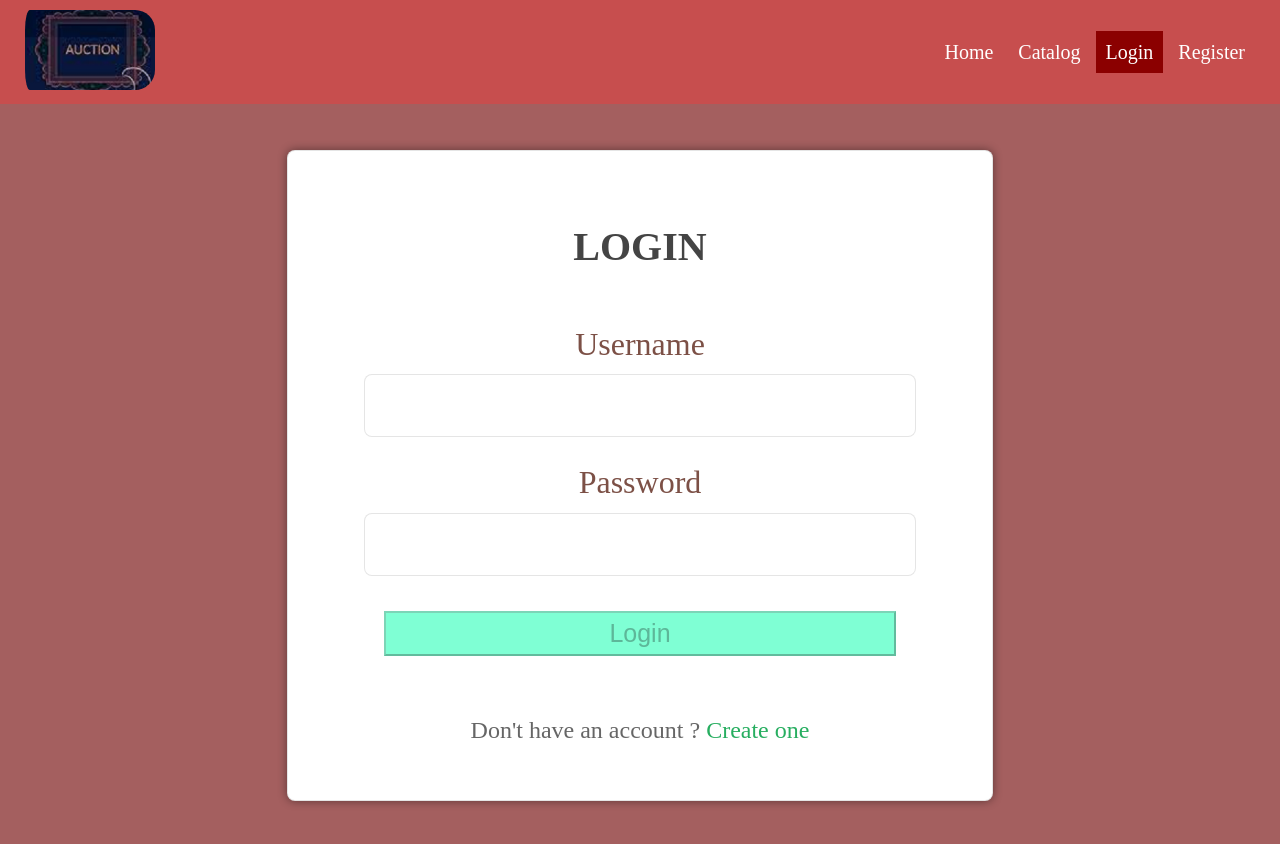
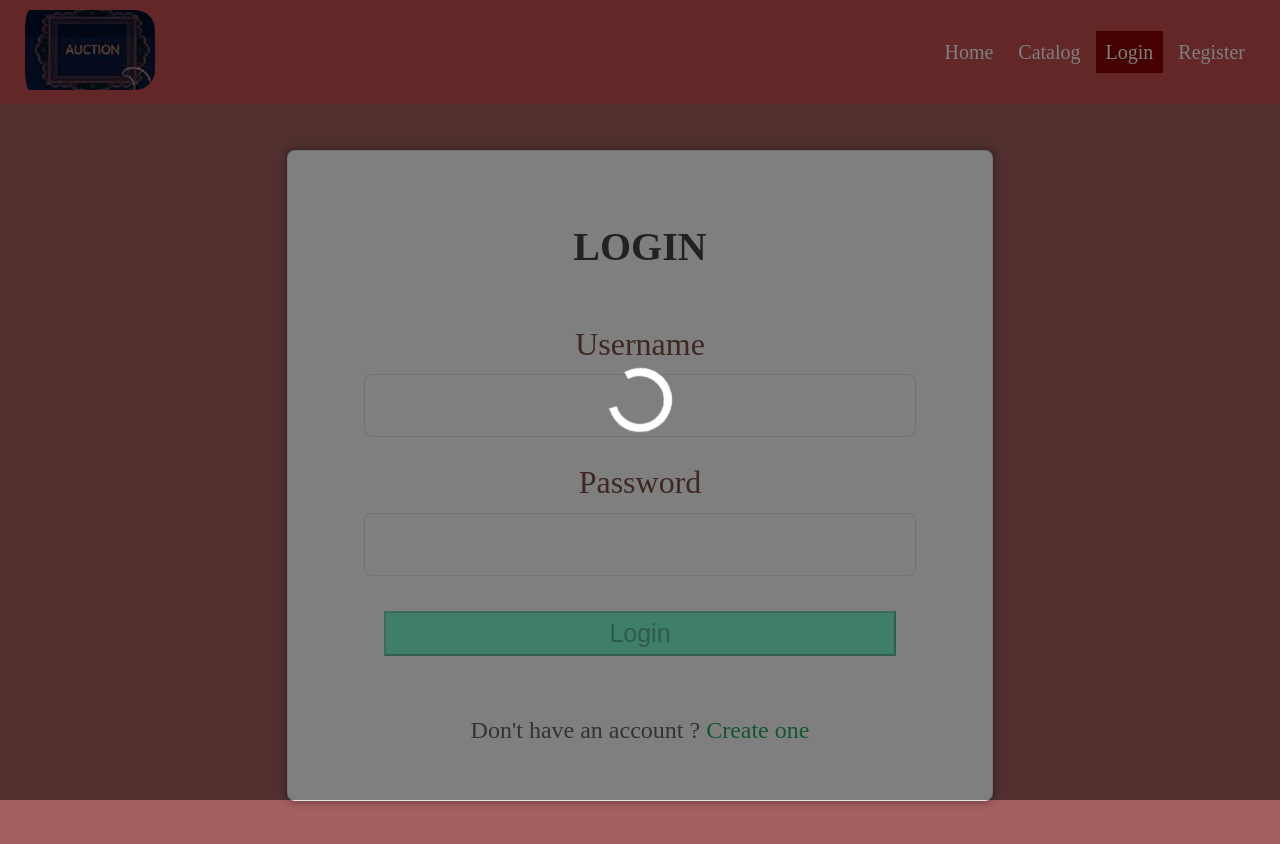
Before and after one commit to V1kata/Project-defence-softuni-angular, an Angular app: page /login in a window 1280 px wide. Shown: the top 844 px of the page. Built offline with nearby package versions, Linux system fonts and the light colour scheme.

Commit message:
error service loader

```diff
--- a/src/app/app.component.html
+++ b/src/app/app.component.html
@@ -1,6 +1,7 @@
 <app-nav />
 
 <main>
+    <app-loader *ngIf="!isLoaderHidden"></app-loader>
     <app-error></app-error>
     <router-outlet />
 </main>
--- a/src/app/app.component.ts
+++ b/src/app/app.component.ts
@@ -1,10 +1,21 @@
-import { Component } from '@angular/core';
+import { Component, OnInit } from '@angular/core';
+import { LoaderService } from './core/loader/loader.service';
 
 @Component({
   selector: 'app-root',
   templateUrl: './app.component.html',
   styleUrls: ['./app.component.css']
 })
-export class AppComponent {
-  title = 'project-defence-softuni-angular';
+export class AppComponent implements OnInit {
+  isLoaderHidden = true;
+
+  constructor(private loaderService: LoaderService) {}
+
+  ngOnInit(): void {
+    this.loaderService.showLoader();
+
+    setTimeout(() => {
+      this.isLoaderHidden = this.loaderService.isHidden;
+    });
+  }
 }
--- a/src/app/bids/catalog/catalog.component.ts
+++ b/src/app/bids/catalog/catalog.component.ts
@@ -1,5 +1,6 @@
 import { Component, OnInit } from '@angular/core';
 import { ApiService } from 'src/app/api.service';
+import { LoaderService } from 'src/app/core/loader/loader.service';
 import { BidItems } from 'src/app/types/BidItem';
 
 @Component({
@@ -9,11 +10,13 @@ import { BidItems } from 'src/app/types/BidItem';
 })
 export class CatalogComponent implements OnInit {
   posts: BidItems[] = [];
-  constructor(private apiService: ApiService) {}
+  constructor(private apiService: ApiService, private loaderService: LoaderService) {}
 
   ngOnInit(): void {
+    this.loaderService.showLoader();
     this.apiService.getCatalog().subscribe((data: any) => {
       this.posts = data.results;
+      this.loaderService.hideLoader()
     });
   }
 }
--- a/src/app/bids/details/details.component.ts
+++ b/src/app/bids/details/details.component.ts
@@ -2,6 +2,8 @@ import { Component, OnInit } from '@angular/core';
 import { NgForm } from '@angular/forms';
 import { ActivatedRoute, Router } from '@angular/router';
 import { ApiService } from 'src/app/api.service';
+import { ErrorService } from 'src/app/core/error/error.service';
+import { LoaderService } from 'src/app/core/loader/loader.service';
 import { BidItems } from 'src/app/types/BidItem';
 import { User } from 'src/app/types/User';
 import { UserService } from 'src/app/user/user.service';
@@ -25,12 +27,15 @@ export class DetailsComponent implements OnInit {
     private route: ActivatedRoute,
     private apiService: ApiService,
     private userService: UserService,
-    private router: Router
+    private router: Router,
+    private loadService: LoaderService,
+    private errorService: ErrorService
   ) {}
 
   ngOnInit(): void {
     const id = this.route.snapshot.paramMap.get('id');
     if (id !== null) {
+      this.loadService.showLoader();
       this.apiService.getSpecificBid(id).subscribe({
         next: (res) => {
           this.selectedItem = res;
@@ -50,20 +55,29 @@ export class DetailsComponent implements OnInit {
                 this.userService.getUserProfile(lastBidUserId).subscribe({
                   next: (lastBidUser) => {
                     this.lastBidder = lastBidUser.username;
+                    this.loadService.hideLoader()
                   },
                   error: (err) => {
                     console.log(err);
+                    this.errorService.setError(err)
+                    this.loadService.hideLoader()
                   },
                 });
+              } else {
+                this.loadService.hideLoader()
               }
             },
             error: (err) => {
               console.log(err);
+              this.errorService.setError(err)
+              this.loadService.hideLoader()
             },
           });
         },
         error: (err) => {
           console.log('Error res ' + err);
+          this.errorService.setError(err)
+          this.loadService.hideLoader()
         },
       });
     }
--- a/src/app/bids/edit/edit.component.ts
+++ b/src/app/bids/edit/edit.component.ts
@@ -2,12 +2,13 @@ import { Component, OnInit } from '@angular/core';
 import { NgForm } from '@angular/forms';
 import { ActivatedRoute, Router } from '@angular/router';
 import { ApiService } from 'src/app/api.service';
+import { LoaderService } from 'src/app/core/loader/loader.service';
 import { DEFAULT_IMAGE_DOMAINS } from 'src/app/shared/constants';
 import { BidItems } from 'src/app/types/BidItem';
 @Component({
   selector: 'app-edit',
   templateUrl: './edit.component.html',
-  styleUrls: ['./edit.component.css']
+  styleUrls: ['./edit.component.css'],
 })
 export class EditComponent implements OnInit {
   formData: BidItems | null = null;
@@ -15,9 +16,15 @@ export class EditComponent implements OnInit {
   appImageValidator = DEFAULT_IMAGE_DOMAINS;
   id: string | null = '';
 
-  constructor(private route: ActivatedRoute, private apiService: ApiService, private router: Router) {}
+  constructor(
+    private route: ActivatedRoute,
+    private apiService: ApiService,
+    private router: Router,
+    private loaderService: LoaderService
+  ) {}
 
   ngOnInit(): void {
+    this.loaderService.showLoader()
     this.id = this.route.snapshot.paramMap.get('id');
 
     if (this.id) {
@@ -25,17 +32,18 @@ export class EditComponent implements OnInit {
         next: (res) => {
           this.formData = res;
           this.defaultType = res.type.toLowerCase();
+          this.loaderService.hideLoader();
         },
         error: (err) => {
           console.log(err);
-        }
-      })
+        },
+      });
     }
   }
 
   edit(form: NgForm) {
     if (form.invalid) {
-      console.log('bad form')
+      console.log('bad form');
       return;
     }
 
@@ -52,7 +60,7 @@ export class EditComponent implements OnInit {
 
     this.apiService.editBidItem(this.id!, data).subscribe({
       next: (res) => {
-        this.router.navigate([`/details/${this.formData?.objectId}`])
+        this.router.navigate([`/details/${this.formData?.objectId}`]);
       },
       error: (err) => {
         console.log(err);
--- /dev/null
+++ b/src/app/core/loader/loader.component.css
@@ -0,0 +1,48 @@
+.loader-overlay {
+  position: fixed;
+  top: 0;
+  left: 0;
+  width: 100%;
+  height: 100%;
+  display: flex;
+  justify-content: center;
+  align-items: center;
+  background-color: rgba(0, 0, 0, 0.5); /* Add a semi-transparent overlay */
+  z-index: 9999; /* Ensure the loader is on top of other content */
+}
+
+.lds-ring {
+    display: inline-block;
+    position: relative;
+    width: 80px;
+    height: 80px;
+  }
+  .lds-ring div {
+    box-sizing: border-box;
+    display: block;
+    position: absolute;
+    width: 64px;
+    height: 64px;
+    margin: 8px;
+    border: 8px solid #fff;
+    border-radius: 50%;
+    animation: lds-ring 1.2s cubic-bezier(0.5, 0, 0.5, 1) infinite;
+    border-color: #fff transparent transparent transparent;
+  }
+  .lds-ring div:nth-child(1) {
+    animation-delay: -0.45s;
+  }
+  .lds-ring div:nth-child(2) {
+    animation-delay: -0.3s;
+  }
+  .lds-ring div:nth-child(3) {
+    animation-delay: -0.15s;
+  }
+  @keyframes lds-ring {
+    0% {
+      transform: rotate(0deg);
+    }
+    100% {
+      transform: rotate(360deg);
+    }
+  }
--- /dev/null
+++ b/src/app/core/loader/loader.component.html
@@ -0,0 +1,8 @@
+<div class="loader-overlay" *ngIf="!isLoaderHidden">
+  <div class="lds-ring">
+    <div></div>
+    <div></div>
+    <div></div>
+    <div></div>
+  </div>
+</div>
--- /dev/null
+++ b/src/app/core/loader/loader.component.ts
@@ -0,0 +1,15 @@
+import { Component } from '@angular/core';
+import { LoaderService } from './loader.service';
+
+@Component({
+  selector: 'app-loader',
+  templateUrl: './loader.component.html',
+  styleUrls: ['./loader.component.css']
+})
+export class LoaderComponent {
+  constructor(public loaderService: LoaderService) {}
+
+  get isLoaderHidden(): boolean {
+    return this.loaderService.isHidden;
+  }
+}
--- /dev/null
+++ b/src/app/core/loader/loader.service.ts
@@ -0,0 +1,18 @@
+import { Injectable } from '@angular/core';
+
+@Injectable({
+  providedIn: 'root'
+})
+export class LoaderService {
+  isHidden: boolean = true;
+
+  constructor() { }
+
+  showLoader() {
+    this.isHidden = false;
+  }
+
+  hideLoader() {
+    this.isHidden = true;
+  }
+}
--- a/src/app/user/profile/profile.component.ts
+++ b/src/app/user/profile/profile.component.ts
@@ -3,23 +3,38 @@ import { Router } from '@angular/router';
 import { UserService } from '../user.service';
 import { ApiService } from 'src/app/api.service';
 import { User } from 'src/app/types/User';
+import { LoaderService } from 'src/app/core/loader/loader.service';
+import { ErrorService } from 'src/app/core/error/error.service';
 
 @Component({
   selector: 'app-profile',
   templateUrl: './profile.component.html',
-  styleUrls: ['./profile.component.css']
+  styleUrls: ['./profile.component.css'],
 })
 export class ProfileComponent implements OnInit {
   creations: any = '';
   profile: User | undefined = undefined;
-  constructor(private router: Router, private userService: UserService, private apiService: ApiService) {}
+  constructor(
+    private router: Router,
+    private userService: UserService,
+    private apiService: ApiService,
+    private loaderService: LoaderService,
+    private errorService: ErrorService
+  ) {}
 
   ngOnInit(): void {
+    this.loaderService.showLoader();
     this.profile = this.userService.user;
     this.apiService.getCatalog().subscribe({
       next: (res: any) => {
-        this.creations = res.results.filter((item: any) => item.author.objectId === this.profile?.objectId)
+        this.creations = res.results.filter(
+          (item: any) => item.author.objectId === this.profile?.objectId
+        );
+        this.loaderService.hideLoader();
+      },
+      error: (err) => {
+        this.errorService.setError(err)
       }
-    })
+    });
   }
 }
```
Also changed, not shown: src/app/core/core.module.ts (+5 -2 lines), 2 other files (tests, documents, lock files or other folders).
